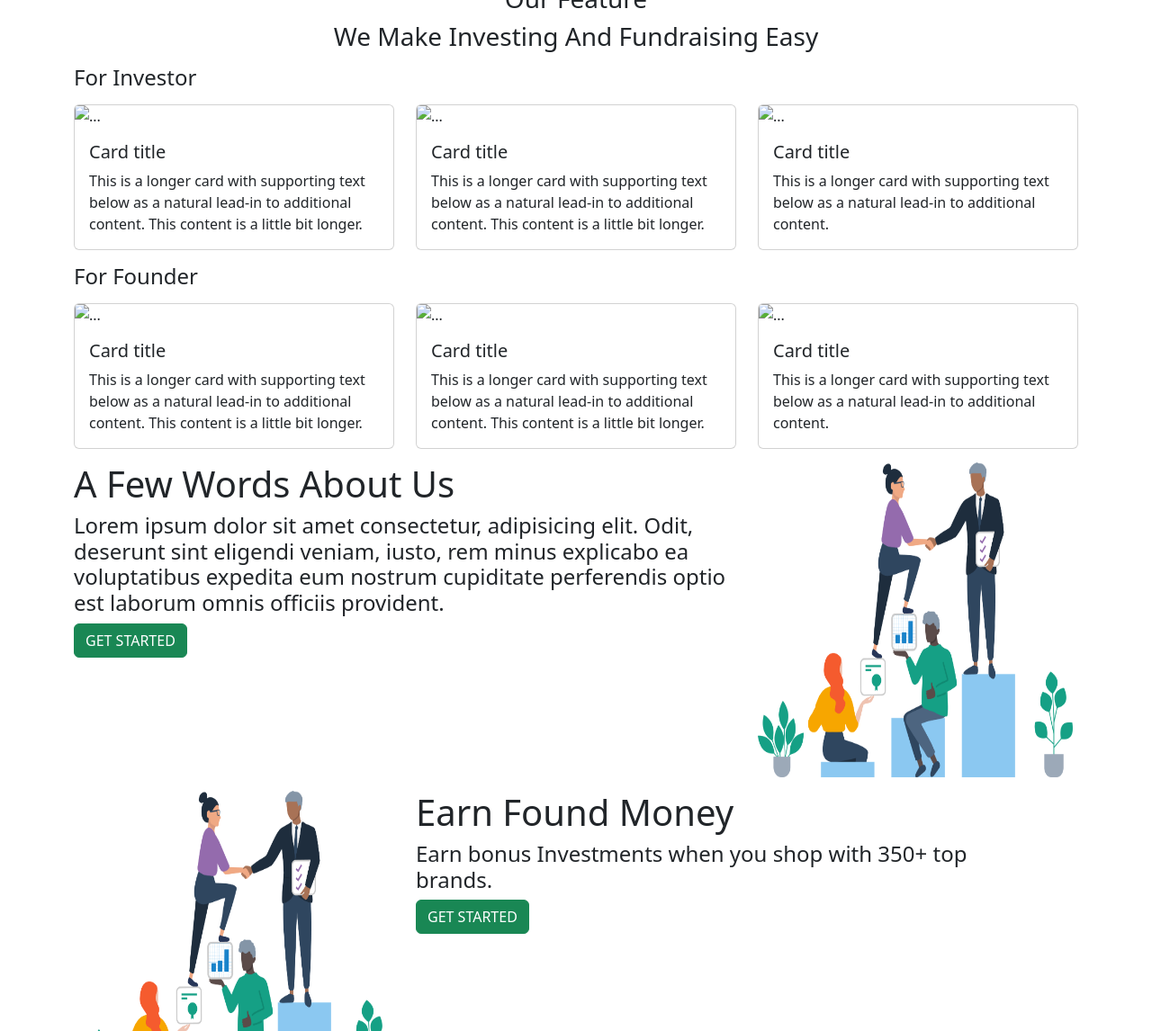
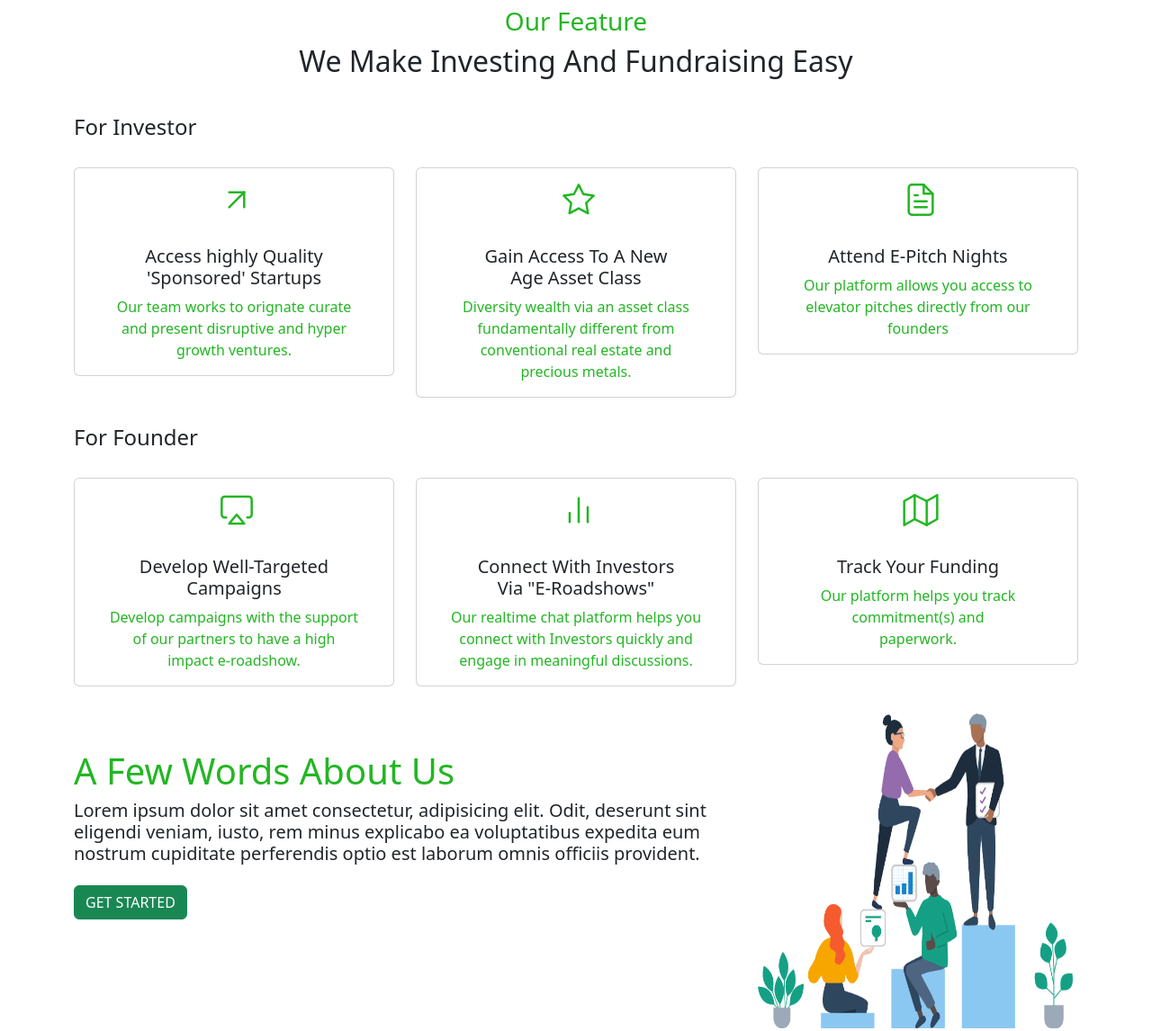
Before and after one commit to hudashk/Bootstrap-Proj1, a plain HTML site: page index.html in a window 1280 px wide. Shown: the part 496-1642 px from the top of the page at 90% size. Drawn offline with nearby package versions, Linux system fonts and the light colour scheme.

Commit message:
upload my file

```diff
--- a/index.html
+++ b/index.html
@@ -44,7 +44,7 @@
 
     <section>
         <h3>Our Feature</h3>
-        <h3>We Make Investing And Fundraising Easy </h3>
+        <h2>We Make Investing And Fundraising Easy </h2>
     </section>
 
     <section>
@@ -57,28 +57,28 @@
         <div class="row row-cols-1 row-cols-md-3 g-4">
             <div class="col">
               <div class="card">
-                <img src="..." class="card-img-top" alt="...">
+                <img src="Images/arrow-up-right.svg" class="icon" alt="arrow image">
                 <div class="card-body">
-                  <h5 class="card-title">Card title</h5>
-                  <p class="card-text">This is a longer card with supporting text below as a natural lead-in to additional content. This content is a little bit longer.</p>
+                  <h5 class="card-title">Access highly Quality </br> 'Sponsored' Startups</h5>
+                  <p class="card-text">Our team works to orignate curate </br> and present disruptive and hyper </br> growth ventures.</p>
                 </div>
               </div>
             </div>
             <div class="col">
               <div class="card">
-                <img src="..." class="card-img-top" alt="...">
+                <img src="Images/star.svg" class="icon" alt="star image">
                 <div class="card-body">
-                  <h5 class="card-title">Card title</h5>
-                  <p class="card-text">This is a longer card with supporting text below as a natural lead-in to additional content. This content is a little bit longer.</p>
+                  <h5 class="card-title">Gain Access To A New </br> Age Asset Class</h5>
+                  <p class="card-text">Diversity wealth via an asset class </br> fundamentally different from </br> conventional real estate and </br> precious metals.</p>
                 </div>
               </div>
             </div>
             <div class="col">
               <div class="card">
-                <img src="..." class="card-img-top" alt="...">
+                <img src="Images/file-text.svg" class="icon" alt="file-text">
                 <div class="card-body">
-                  <h5 class="card-title">Card title</h5>
-                  <p class="card-text">This is a longer card with supporting text below as a natural lead-in to additional content.</p>
+                  <h5 class="card-title">Attend E-Pitch Nights</h5>
+                  <p class="card-text"> Our platform allows you access to </br> elevator pitches directly from our </br> founders</p>
                 </div>
               </div>
             </div>
@@ -94,28 +94,28 @@
         <div class="row row-cols-1 row-cols-md-3 g-4">
             <div class="col">
               <div class="card">
-                <img src="..." class="card-img-top" alt="...">
+                <img src="Images/airplay.svg" class="icon" alt="airplay image">
                 <div class="card-body">
-                  <h5 class="card-title">Card title</h5>
-                  <p class="card-text">This is a longer card with supporting text below as a natural lead-in to additional content. This content is a little bit longer.</p>
+                  <h5 class="card-title">Develop Well-Targeted </br> Campaigns</h5>
+                  <p class="card-text">Develop campaigns with the support </br> of our partners to have a high </br>impact e-roadshow.</p>
                 </div>
               </div>
             </div>
             <div class="col">
               <div class="card">
-                <img src="..." class="card-img-top" alt="...">
-                <div class="card-body">
-                  <h5 class="card-title">Card title</h5>
-                  <p class="card-text">This is a longer card with supporting text below as a natural lead-in to additional content. This content is a little bit longer.</p>
+                <img src="Images/bar-chart-2.svg" class="icon" alt="bar image">
+                  <div class="card-body">
+                  <h5 class="card-title">Connect With Investors </br> Via "E-Roadshows"</h5>
+                  <p class="card-text">Our realtime chat platform helps you </br>connect with Investors quickly and </br> engage in meaningful discussions.</p>
                 </div>
               </div>
             </div>
             <div class="col">
               <div class="card">
-                <img src="..." class="card-img-top" alt="...">
+                <img src="Images/map.svg" class="icon" alt="map image">
                 <div class="card-body">
-                  <h5 class="card-title">Card title</h5>
-                  <p class="card-text">This is a longer card with supporting text below as a natural lead-in to additional content.</p>
+                  <h5 class="card-title">Track Your Funding</h5>
+                  <p class="card-text">Our platform helps you track </br> commitment(s) and </br> paperwork.</p>
                 </div>
               </div>
             </div>
@@ -126,7 +126,7 @@
                 <div class="row">
                     <div class="col-8">
                         <h1> A Few Words About Us</h1>
-                        <h4>Lorem ipsum dolor sit amet consectetur, adipisicing elit. Odit, deserunt sint eligendi veniam, iusto, rem minus explicabo ea voluptatibus expedita eum nostrum cupiditate perferendis optio est laborum omnis officiis provident. </h4>
+                        <h5>Lorem ipsum dolor sit amet consectetur, adipisicing elit. Odit, deserunt sint eligendi veniam, iusto, rem minus explicabo ea voluptatibus expedita eum nostrum cupiditate perferendis optio est laborum omnis officiis provident. </h5>
                         <button type="button" class="btn btn-success">GET STARTED</button>
                     </div>
                          <div class="col-4">
@@ -139,14 +139,14 @@
         <section>
                 <div class="container">
                 <div class="row">
-                    <div class="col-4">
-                        <img src="Images/aboutus.png" alt="about image" height="350px" width="350px">
+                    <div class="col-6">
+                        <img src="Images/iphone.jpg" alt="iphone image" height="450px" width="550px">
                      </div>
-                         <div class="col-8">
-                        <h1> Earn Found Money</h1>
+                         <div class="col-6">
+                        <h1 class="huda"> Earn Found Money</h1>
                         <h4>Earn bonus Investments when you shop with 350+ top <br/> brands.</h4>
                         <button type="button" class="btn btn-success">GET STARTED</button>
-                    </div>
+                     </div>
                     </div>
                   </div>
                 </div>
--- a/style.css
+++ b/style.css
@@ -25,11 +25,39 @@ a{
     color:black;
 }
 a:hover{
-    color: blueviolet;
+    color:blue;
 }
 .container{
-    margin-top: 15px;
+    margin-top: 30px;
 }
 h3{
     text-align: center;
+    color: rgb(35, 182, 35);
+    margin-top: 10px;
 }
+h1{
+    color: rgb(35, 182, 35);
+    margin-top: 40px;
+}
+h2{
+    text-align: center;
+    margin-bottom: 40px;
+}
+.btn{
+    margin-top: 15px;
+}
+.icon{
+    margin-left: 160px;
+    height: 70px;
+    width: 40px;
+}
+.card-title{
+    text-align: center;
+}
+.card-text{
+    text-align: center;
+    color: rgb(35, 182, 35);
+}
+.huda{
+    margin-top: 120px;
+}
```
Also changed, not shown: Images/airplay.svg (added), Images/arrow-up-right.svg (added), Images/bar-chart-2.svg (added), Images/file-text.svg (added), Images/iphone.jpg (added), Images/map.svg (added), Images/star.svg (added).
